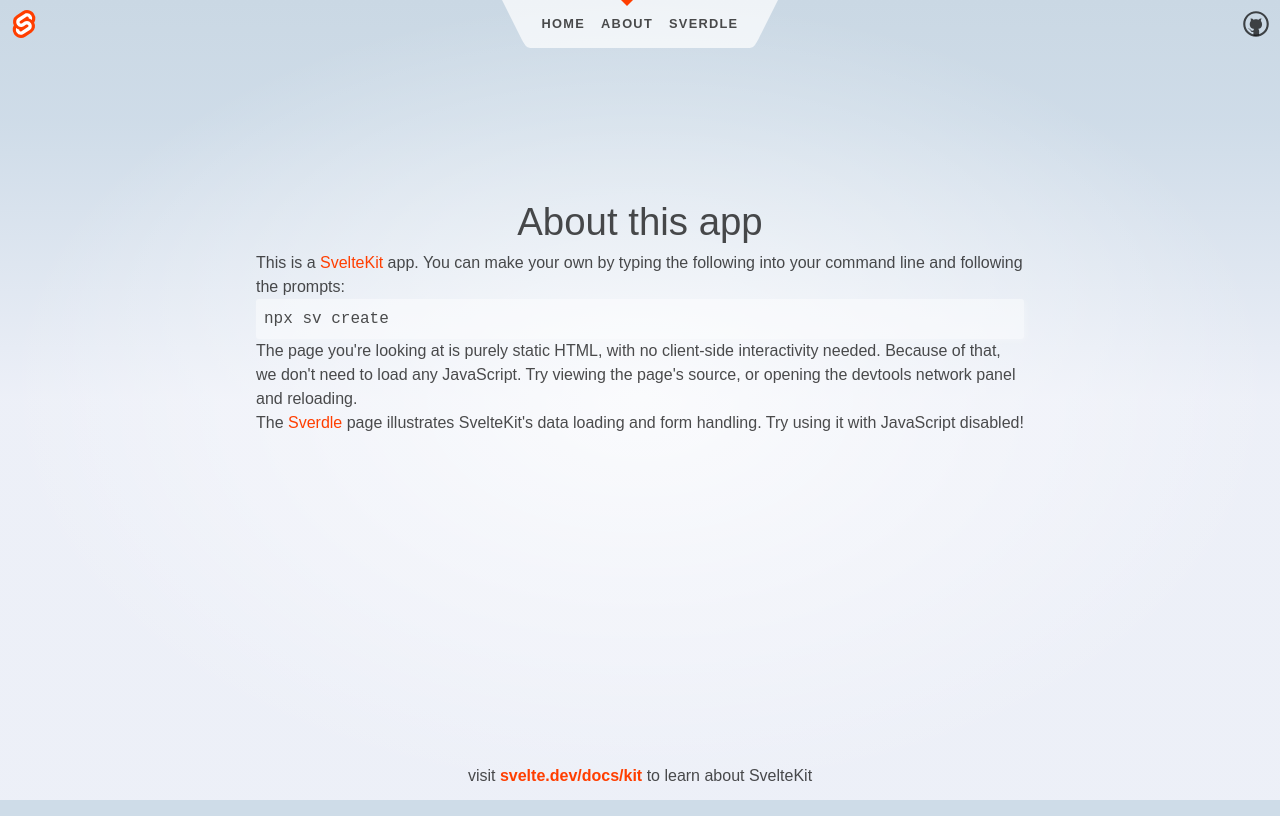
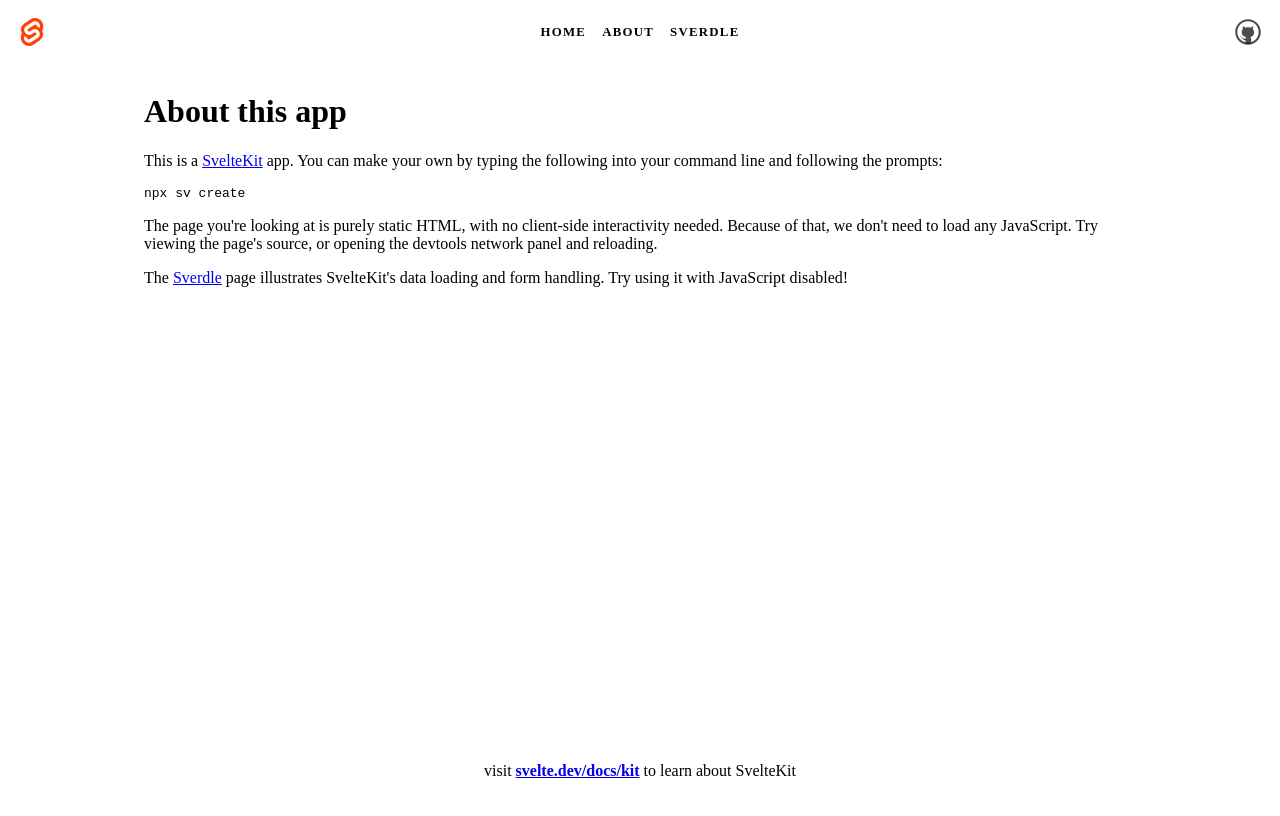
Before and after one commit to aaroncrockett/shade-site, a SvelteKit app: page /about in a window 1280 px wide. Built offline with nearby package versions, Linux system fonts and the light colour scheme.

Commit message:
Shad CN init Comment in app.css about CSS variables which broke the project.

```diff
--- a/package.json
+++ b/package.json
@@ -22,6 +22,7 @@
     "@sveltejs/kit": "^2.16.0",
     "@sveltejs/vite-plugin-svelte": "^5.0.0",
     "@tailwindcss/vite": "^4.0.0",
+    "clsx": "^2.1.1",
     "eslint": "^9.18.0",
     "eslint-config-prettier": "^10.0.1",
     "eslint-plugin-svelte": "^2.46.1",
@@ -31,6 +32,8 @@
     "prettier-plugin-tailwindcss": "^0.6.11",
     "svelte": "^5.0.0",
     "svelte-check": "^4.0.0",
+    "tailwind-merge": "^3.0.1",
+    "tailwind-variants": "^0.3.1",
     "tailwindcss": "^4.0.0",
     "typescript": "^5.0.0",
     "typescript-eslint": "^8.20.0",
--- a/src/app.css
+++ b/src/app.css
@@ -1,106 +1,79 @@
-@import 'tailwindcss';
-@import '@fontsource/fira-mono';
+@tailwind base;
+@tailwind components;
+@tailwind utilities;
 
-:root {
-	--font-body:
-		Arial, -apple-system, BlinkMacSystemFont, 'Segoe UI', Roboto, Oxygen, Ubuntu, Cantarell,
-		'Open Sans', 'Helvetica Neue', sans-serif;
-	--font-mono: 'Fira Mono', monospace;
-	--color-bg-0: rgb(202, 216, 228);
-	--color-bg-1: hsl(209, 36%, 86%);
-	--color-bg-2: hsl(224, 44%, 95%);
-	--color-theme-1: #ff3e00;
-	--color-theme-2: #4075a6;
-	--color-text: rgba(0, 0, 0, 0.7);
-	--column-width: 42rem;
-	--column-margin-top: 4rem;
-	font-family: var(--font-body);
-	color: var(--color-text);
-}
+@layer base {
+	:root {
+		--background: 0 0% 100%;
+		--foreground: 0 0% 3.9%;
 
-body {
-	min-height: 100vh;
-	margin: 0;
-	background-attachment: fixed;
-	background-color: var(--color-bg-1);
-	background-size: 100vw 100vh;
-	background-image:
-		radial-gradient(50% 50% at 50% 50%, rgba(255, 255, 255, 0.75) 0%, rgba(255, 255, 255, 0) 100%),
-		linear-gradient(180deg, var(--color-bg-0) 0%, var(--color-bg-1) 15%, var(--color-bg-2) 50%);
-}
+		--muted: 0 0% 96.1%;
+		--muted-foreground: 0 0% 45.1%;
 
-h1,
-h2,
-p {
-	font-weight: 400;
-}
+		--popover: 0 0% 100%;
+		--popover-foreground: 0 0% 3.9%;
 
-p {
-	line-height: 1.5;
-}
+		--card: 0 0% 100%;
+		--card-foreground: 0 0% 3.9%;
 
-a {
-	color: var(--color-theme-1);
-	text-decoration: none;
-}
+		--border: 0 0% 89.8%;
+		--input: 0 0% 89.8%;
 
-a:hover {
-	text-decoration: underline;
-}
+		--primary: 0 0% 9%;
+		--primary-foreground: 0 0% 98%;
 
-h1 {
-	font-size: 2rem;
-	text-align: center;
-}
+		--secondary: 0 0% 96.1%;
+		--secondary-foreground: 0 0% 9%;
 
-h2 {
-	font-size: 1rem;
-}
+		--accent: 0 0% 96.1%;
+		--accent-foreground: 0 0% 9%;
 
-pre {
-	font-size: 16px;
-	font-family: var(--font-mono);
-	background-color: rgba(255, 255, 255, 0.45);
-	border-radius: 3px;
-	box-shadow: 2px 2px 6px rgb(255 255 255 / 25%);
-	padding: 0.5em;
-	overflow-x: auto;
-	color: var(--color-text);
-}
+		--destructive: 0 72.2% 50.6%;
+		--destructive-foreground: 0 0% 98%;
 
-.text-column {
-	display: flex;
-	max-width: 48rem;
-	flex: 0.6;
-	flex-direction: column;
-	justify-content: center;
-	margin: 0 auto;
-}
+		--ring: 0 0% 3.9%;
 
-input,
-button {
-	font-size: inherit;
-	font-family: inherit;
-}
+		--radius: 0.5rem;
+	}
 
-button:focus:not(:focus-visible) {
-	outline: none;
-}
+	.dark {
+		--background: 0 0% 3.9%;
+		--foreground: 0 0% 98%;
 
-@media (min-width: 720px) {
-	h1 {
-		font-size: 2.4rem;
+		--muted: 0 0% 14.9%;
+		--muted-foreground: 0 0% 63.9%;
+
+		--popover: 0 0% 3.9%;
+		--popover-foreground: 0 0% 98%;
+
+		--card: 0 0% 3.9%;
+		--card-foreground: 0 0% 98%;
+
+		--border: 0 0% 14.9%;
+		--input: 0 0% 14.9%;
+
+		--primary: 0 0% 98%;
+		--primary-foreground: 0 0% 9%;
+
+		--secondary: 0 0% 14.9%;
+		--secondary-foreground: 0 0% 98%;
+
+		--accent: 0 0% 14.9%;
+		--accent-foreground: 0 0% 98%;
+
+		--destructive: 0 62.8% 30.6%;
+		--destructive-foreground: 0 0% 98%;
+
+		--ring: 0 0% 83.1%;
 	}
 }
 
-.visually-hidden {
-	border: 0;
-	clip: rect(0 0 0 0);
-	height: auto;
-	margin: 0;
-	overflow: hidden;
-	padding: 0;
-	position: absolute;
-	width: 1px;
-	white-space: nowrap;
-}
+/* These were given when shadCN was added to the project. These CSS variables broke the project so they were removed.  */
+/* @layer base {
+  * {
+    @apply border-border;
+  }
+  body {
+    @apply bg-background text-foreground;
+  }
+} */
--- /dev/null
+++ b/src/lib/utils.ts
@@ -0,0 +1,62 @@
+import { type ClassValue, clsx } from "clsx";
+import { twMerge } from "tailwind-merge";
+import { cubicOut } from "svelte/easing";
+import type { TransitionConfig } from "svelte/transition";
+
+export function cn(...inputs: ClassValue[]) {
+	return twMerge(clsx(inputs));
+}
+
+type FlyAndScaleParams = {
+	y?: number;
+	x?: number;
+	start?: number;
+	duration?: number;
+};
+
+export const flyAndScale = (
+	node: Element,
+	params: FlyAndScaleParams = { y: -8, x: 0, start: 0.95, duration: 150 }
+): TransitionConfig => {
+	const style = getComputedStyle(node);
+	const transform = style.transform === "none" ? "" : style.transform;
+
+	const scaleConversion = (
+		valueA: number,
+		scaleA: [number, number],
+		scaleB: [number, number]
+	) => {
+		const [minA, maxA] = scaleA;
+		const [minB, maxB] = scaleB;
+
+		const percentage = (valueA - minA) / (maxA - minA);
+		const valueB = percentage * (maxB - minB) + minB;
+
+		return valueB;
+	};
+
+	const styleToString = (
+		style: Record<string, number | string | undefined>
+	): string => {
+		return Object.keys(style).reduce((str, key) => {
+			if (style[key] === undefined) return str;
+			return str + `${key}:${style[key]};`;
+		}, "");
+	};
+
+	return {
+		duration: params.duration ?? 200,
+		delay: 0,
+		css: (t) => {
+			const y = scaleConversion(t, [0, 1], [params.y ?? 5, 0]);
+			const x = scaleConversion(t, [0, 1], [params.x ?? 0, 0]);
+			const scale = scaleConversion(t, [0, 1], [params.start ?? 0.95, 1]);
+
+			return styleToString({
+				transform: `${transform} translate3d(${x}px, ${y}px, 0) scale(${scale})`,
+				opacity: t
+			});
+		},
+		easing: cubicOut
+	};
+};
--- /dev/null
+++ b/tailwind.config.ts
@@ -0,0 +1,64 @@
+import { fontFamily } from "tailwindcss/defaultTheme";
+import type { Config } from "tailwindcss";
+
+const config: Config = {
+	darkMode: ["class"],
+	content: ["./src/**/*.{html,js,svelte,ts}"],
+	safelist: ["dark"],
+	theme: {
+		container: {
+			center: true,
+			padding: "2rem",
+			screens: {
+				"2xl": "1400px"
+			}
+		},
+		extend: {
+			colors: {
+				border: "hsl(var(--border) / <alpha-value>)",
+				input: "hsl(var(--input) / <alpha-value>)",
+				ring: "hsl(var(--ring) / <alpha-value>)",
+				background: "hsl(var(--background) / <alpha-value>)",
+				foreground: "hsl(var(--foreground) / <alpha-value>)",
+				primary: {
+					DEFAULT: "hsl(var(--primary) / <alpha-value>)",
+					foreground: "hsl(var(--primary-foreground) / <alpha-value>)"
+				},
+				secondary: {
+					DEFAULT: "hsl(var(--secondary) / <alpha-value>)",
+					foreground: "hsl(var(--secondary-foreground) / <alpha-value>)"
+				},
+				destructive: {
+					DEFAULT: "hsl(var(--destructive) / <alpha-value>)",
+					foreground: "hsl(var(--destructive-foreground) / <alpha-value>)"
+				},
+				muted: {
+					DEFAULT: "hsl(var(--muted) / <alpha-value>)",
+					foreground: "hsl(var(--muted-foreground) / <alpha-value>)"
+				},
+				accent: {
+					DEFAULT: "hsl(var(--accent) / <alpha-value>)",
+					foreground: "hsl(var(--accent-foreground) / <alpha-value>)"
+				},
+				popover: {
+					DEFAULT: "hsl(var(--popover) / <alpha-value>)",
+					foreground: "hsl(var(--popover-foreground) / <alpha-value>)"
+				},
+				card: {
+					DEFAULT: "hsl(var(--card) / <alpha-value>)",
+					foreground: "hsl(var(--card-foreground) / <alpha-value>)"
+				}
+			},
+			borderRadius: {
+				lg: "var(--radius)",
+				md: "calc(var(--radius) - 2px)",
+				sm: "calc(var(--radius) - 4px)"
+			},
+			fontFamily: {
+				sans: [...fontFamily.sans]
+			}
+		}
+	},
+};
+
+export default config;
```
Also changed, not shown: components.json (added), 1 other file (tests, documents, lock files or other folders). Lines whose indentation alone changed are shown as unchanged.
